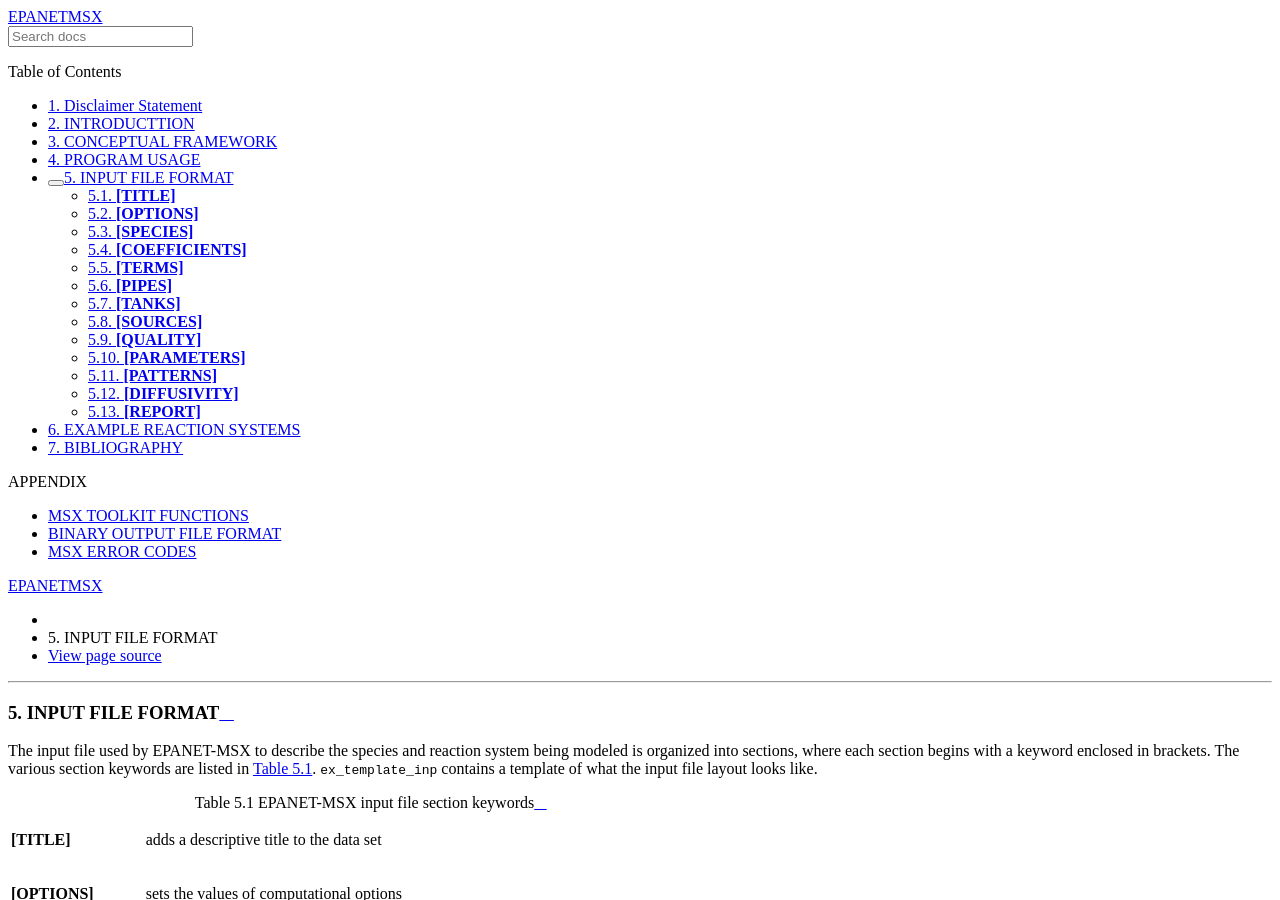
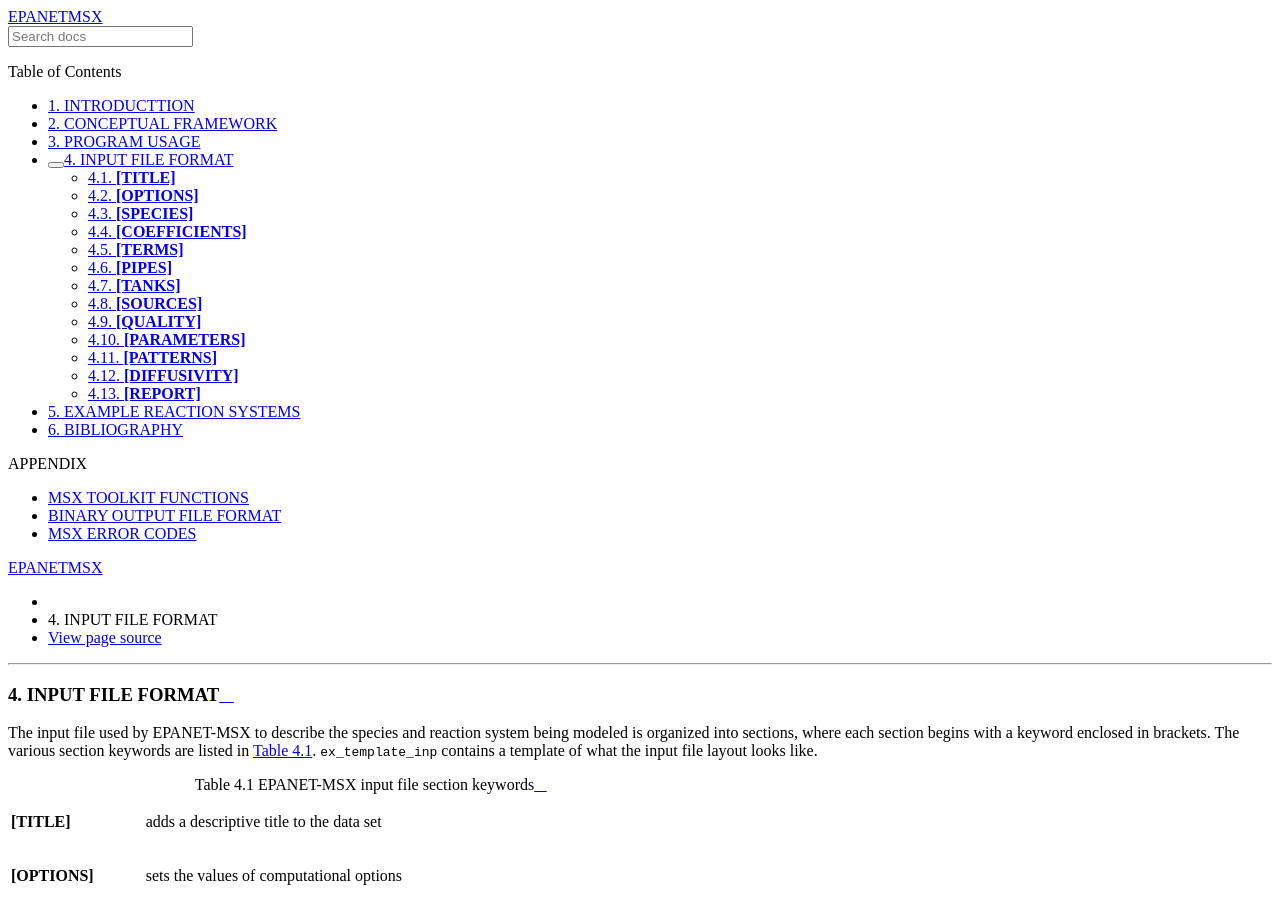
Before and after one commit to fengshang1972/EPANETMSX2Manual, a Sphinx documentation site: the page built from docs/4_inputformat.rst, in a window 1280 px wide and 900 px high. Built offline with Sphinx 7.4.7 and the Read the Docs theme 2.0.0, drawn with Linux system fonts in a browser that asks for light colours; some of the changed text lies outside the part shown.

Commit message:
Disclaimer for Html

```diff
--- a/docs/index.rst
+++ b/docs/index.rst
@@ -21,7 +22,6 @@
    :caption: Table of Contents
    :hidden:
 
-   disclaimer.rst
    1_introduction.rst
    2_framework.rst
    3_programusage.rst
```
Also changed, not shown: other parts of docs/index.rst (+1 -0 lines).
